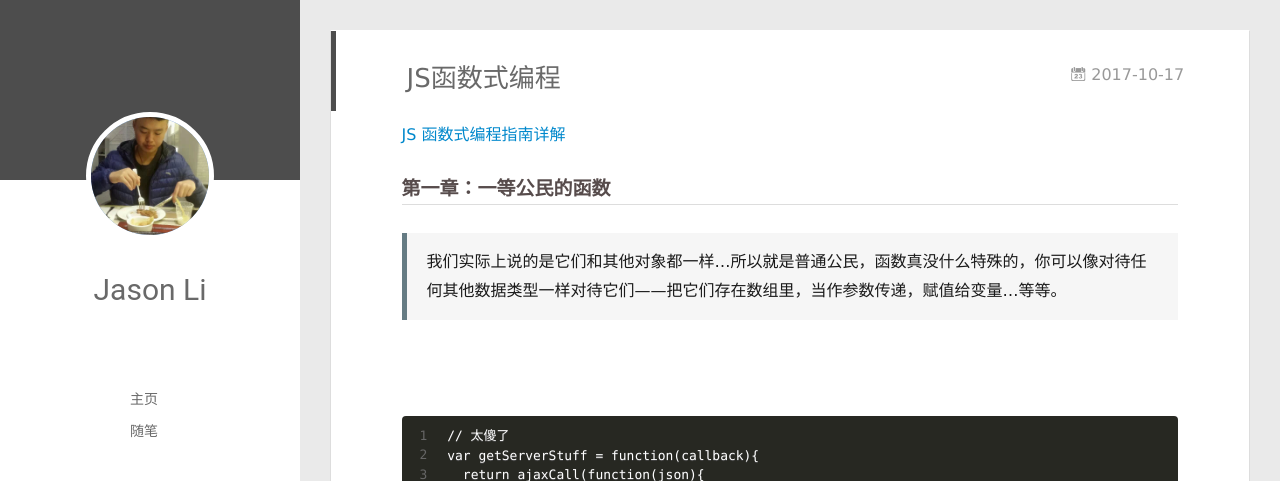
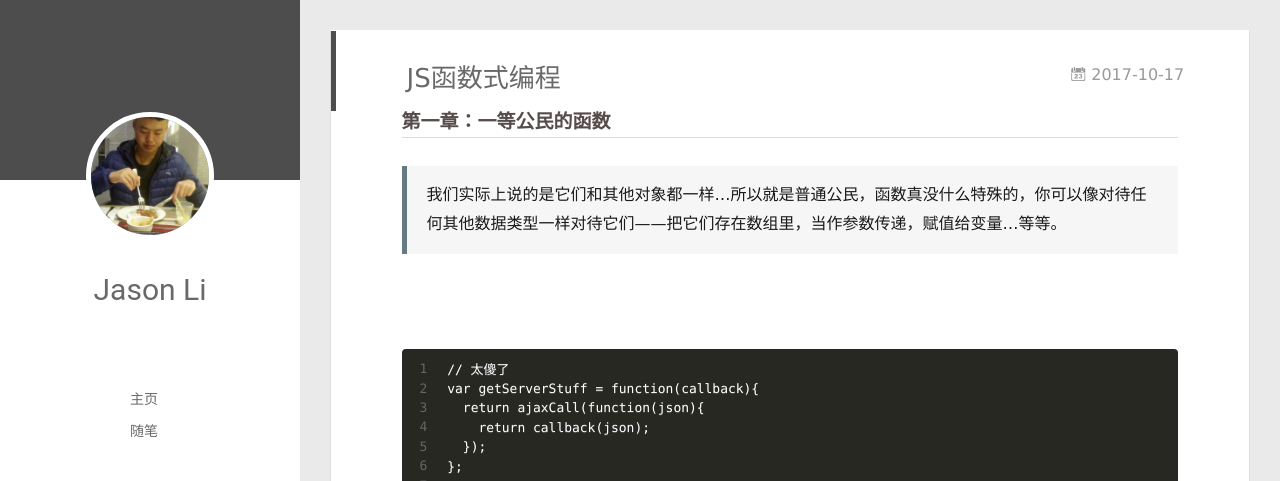
Before and after one commit to Brolly0204/Lwenli1224.github.io, a plain HTML site: page 2017/10/17/JS函数式编程/index.html in a window 1280 px wide. Shown: the top 481 px of the page. Drawn offline with Linux system fonts and the light colour scheme.

Commit message:
Site updated: 2017-10-17 16:46:20

```diff
--- a/2017/10/17/JS函数式编程/index.html
+++ b/2017/10/17/JS函数式编程/index.html
@@ -8,17 +8,17 @@
   <link rel="dns-prefetch" href="http://yoursite.com">
   <title>JS函数式编程 | Lwenli_blog</title>
   <meta name="viewport" content="width=device-width, initial-scale=1, maximum-scale=1">
-  <meta name="description" content="JS 函数式编程指南详解 第一章：一等公民的函数 我们实际上说的是它们和其他对象都一样…所以就是普通公民，函数真没什么特殊的，你可以像对待任何其他数据类型一样对待它们——把它们存在数组里，当作参数传递，赋值给变量…等等。">
+  <meta name="description" content="第一章：一等公民的函数 我们实际上说的是它们和其他对象都一样…所以就是普通公民，函数真没什么特殊的，你可以像对待任何其他数据类型一样对待它们——把它们存在数组里，当作参数传递，赋值给变量…等等。">
 <meta name="keywords" content="js,一等公民的函数,纯函数">
 <meta property="og:type" content="article">
 <meta property="og:title" content="JS函数式编程">
 <meta property="og:url" content="http://yoursite.com/2017/10/17/JS函数式编程/index.html">
 <meta property="og:site_name" content="Lwenli_blog">
-<meta property="og:description" content="JS 函数式编程指南详解 第一章：一等公民的函数 我们实际上说的是它们和其他对象都一样…所以就是普通公民，函数真没什么特殊的，你可以像对待任何其他数据类型一样对待它们——把它们存在数组里，当作参数传递，赋值给变量…等等。">
-<meta property="og:updated_time" content="2017-10-17T08:23:01.000Z">
+<meta property="og:description" content="第一章：一等公民的函数 我们实际上说的是它们和其他对象都一样…所以就是普通公民，函数真没什么特殊的，你可以像对待任何其他数据类型一样对待它们——把它们存在数组里，当作参数传递，赋值给变量…等等。">
+<meta property="og:updated_time" content="2017-10-17T08:46:12.000Z">
 <meta name="twitter:card" content="summary">
 <meta name="twitter:title" content="JS函数式编程">
-<meta name="twitter:description" content="JS 函数式编程指南详解 第一章：一等公民的函数 我们实际上说的是它们和其他对象都一样…所以就是普通公民，函数真没什么特殊的，你可以像对待任何其他数据类型一样对待它们——把它们存在数组里，当作参数传递，赋值给变量…等等。">
+<meta name="twitter:description" content="第一章：一等公民的函数 我们实际上说的是它们和其他对象都一样…所以就是普通公民，函数真没什么特殊的，你可以像对待任何其他数据类型一样对待它们——把它们存在数组里，当作参数传递，赋值给变量…等等。">
 
     <link rel="alternative" href="/atom.xml" title="Lwenli_blog" type="application/atom+xml">
 
@@ -174,8 +174,7 @@
 
     <div class="article-entry" itemprop="articleBody">
 
-        <p><a href="https://llh911001.gitbooks.io/mostly-adequate-guide-chinese/content/" target="_blank" rel="external">JS 函数式编程指南详解</a></p>
-<h3 id="第一章：一等公民的函数"><a href="#第一章：一等公民的函数" class="headerlink" title="第一章：一等公民的函数"></a>第一章：一等公民的函数</h3><blockquote>
+        <h3 id="第一章：一等公民的函数"><a href="#第一章：一等公民的函数" class="headerlink" title="第一章：一等公民的函数"></a>第一章：一等公民的函数</h3><blockquote>
 <p>我们实际上说的是它们和其他对象都一样…所以就是普通公民，函数真没什么特殊的，你可以像对待任何其他数据类型一样对待它们——把它们存在数组里，当作参数传递，赋值给变量…等等。</p>
 </blockquote>
 <p><br><br><a id="more"></a></p>
@@ -184,6 +183,7 @@
 <h3 id="第二章：纯函数的好处"><a href="#第二章：纯函数的好处" class="headerlink" title="第二章：纯函数的好处"></a>第二章：纯函数的好处</h3><blockquote>
 <p>纯函数就是一种函数，即相同的输入，永远会得到相同的输出，而且没有任何可观察的副作用</p>
 </blockquote>
+<h3 id="参考"><a href="#参考" class="headerlink" title="参考"></a>参考</h3><p><a href="https://llh911001.gitbooks.io/mostly-adequate-guide-chinese/content/" target="_blank" rel="external">JS 函数式编程指南详解</a></p>
 
 
 
```
Also changed, not shown: 2017/10/17/hello-world/index.html (+1 -1 lines), index.html (+1 -2 lines).
